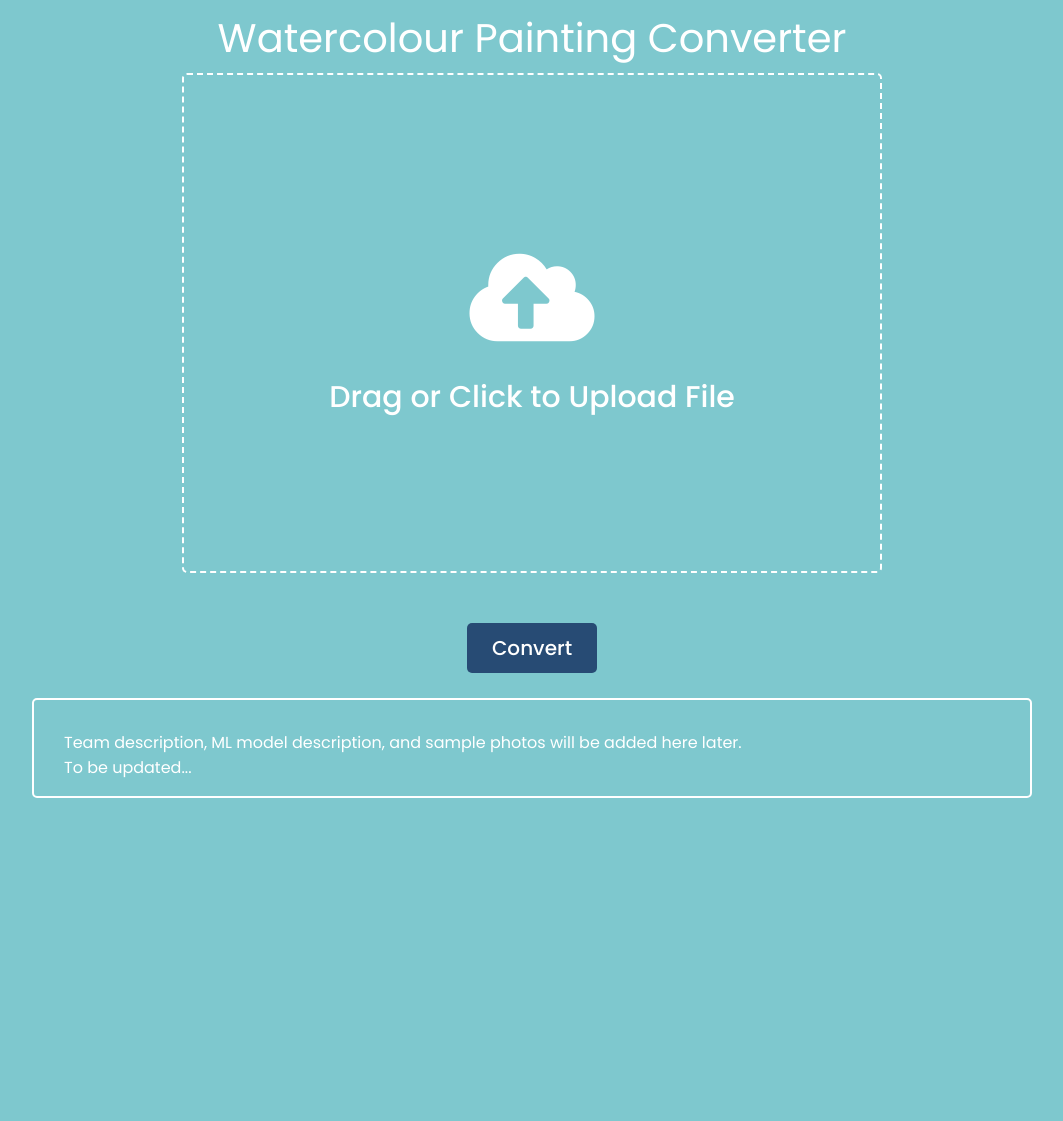
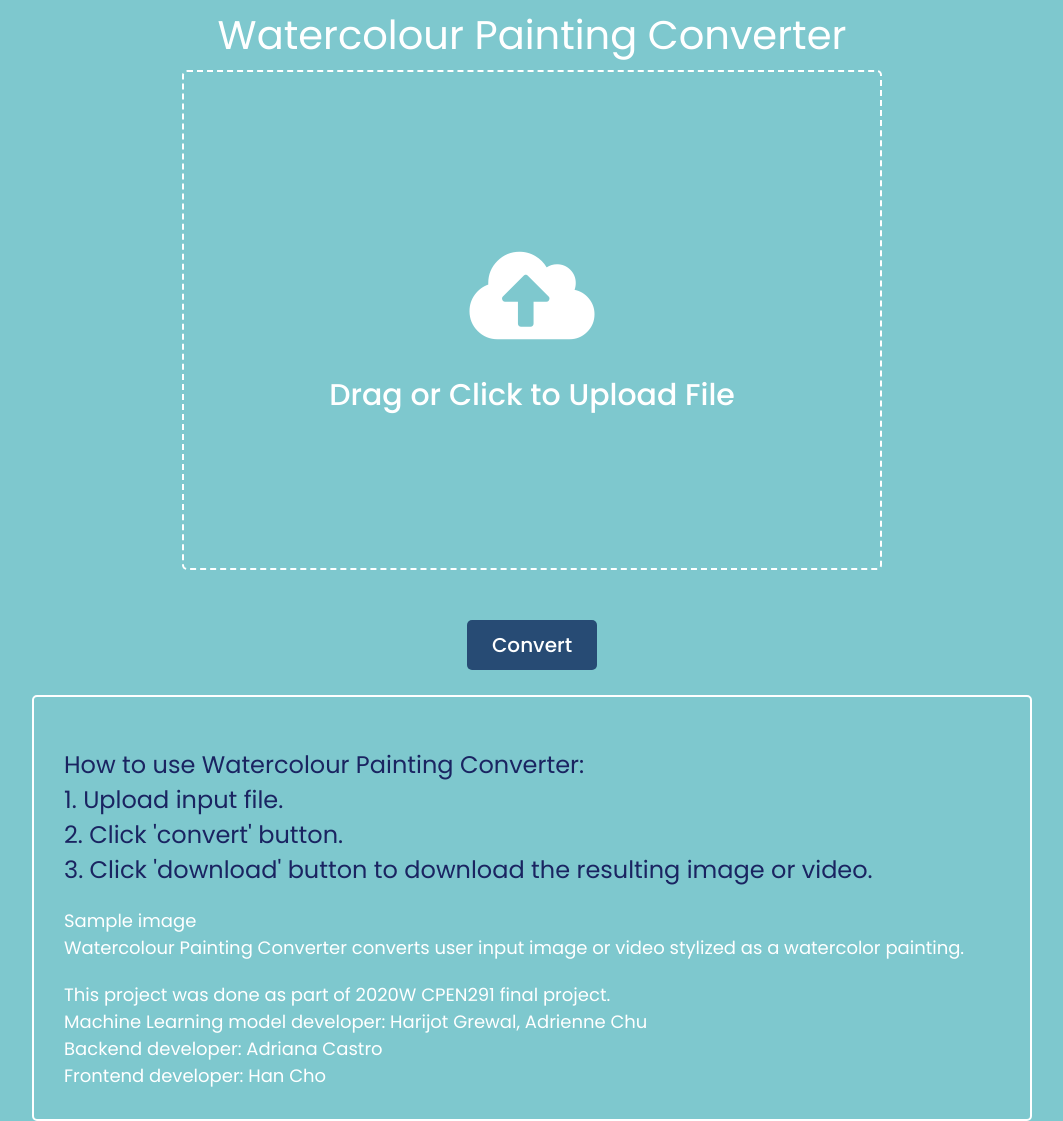
Before and after one commit to freetyhan/watercolour_converter, a Flask app: template backend/templates/WaterColourConverter.html in a window 1280 px wide. Shown: the whole page, without its empty margins (108-1171 px from the left). Before the commit the page ends 798 px from the top, so only its background shows below. Run offline with Flask 2, Linux system fonts and the light colour scheme; the template is opened without the code that fills it, so the values that code supplies are empty; some libraries are stand-ins or nearby versions.

Commit message:
description added, sample images need to be fixed

```diff
--- a/backend/templates/WaterColourConverter.html
+++ b/backend/templates/WaterColourConverter.html
@@ -107,7 +107,7 @@
         /* Style the description area */
         .description-area{
         border: 2px solid #fff;
-        height: 100px;
+        /* height: 500px; */
         width: 1000px;
         border-radius: 5px;
         display: flex;
@@ -120,6 +120,25 @@
         padding-bottom: 30px;
         flex-direction: column;
         text-align: left;
+        font-size:large;
+        overflow-wrap: break-word;
+        }
+        .gap{
+            width:100%;
+            height: 20px;
+        }
+        .howtouse{
+        display: flex;
+        color: rgb(26, 36, 97);
+        flex-direction: column;
+        text-align: left;
+        font-size:x-large;
+        overflow-wrap: break-word;
+        }
+
+        .photo{
+            height: 500px;
+            width: 700px;
         }
 
 
@@ -155,9 +174,32 @@
         <button id="convert">Convert</button>
     </div>
 
-    <div class="description-area">
-        <header><span>Team description, ML model description, and sample photos will be added here later.</span></header>
-        <span>To be updated...</span>
+    <div class="description-area" contenteditable="true">
+        <div class="gap"></div>
+        <div class="howtouse">
+            <span>How to use Watercolour Painting Converter:</span>
+            <span>1. Upload input file.</span>
+            <span>2. Click 'convert' button.</span>
+            <span>3. Click 'download' button to download the resulting image or video.</span>
+        </div>
+        <div class="gap"></div>
+        <span>Sample image</span>
+        <!-- add sample image here!!!! -->
+        <!-- <div class="photo">
+            <img src="sample.jpg">
+        </div>
+        <img src="arrow.png">
+        <div class="photo">
+            <img src="sample.jpg">
+        </div> -->
+
+        <span>Watercolour Painting Converter converts user input image or video stylized as a watercolor painting.</span>
+        <!-- ML part description here if you want!!!! -->
+        <div class="gap"></div>
+        <span>This project was done as part of 2020W CPEN291 final project.</span>
+        <span>Machine Learning model developer: Harijot Grewal, Adrienne Chu</span>
+        <span>Backend developer: Adriana Castro</span>
+        <span>Frontend developer: Han Cho</span>
     </div>
 
 
```
Also changed, not shown: backend/templates/arrow.png (added), backend/templates/sample.jpg (added), backend/uploads/lab4q1table.PNG (added), backend/uploads/lab4q1underop.jpg (added), 1 other file.
